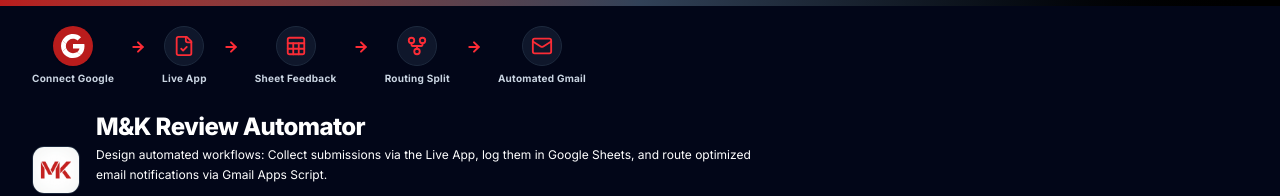
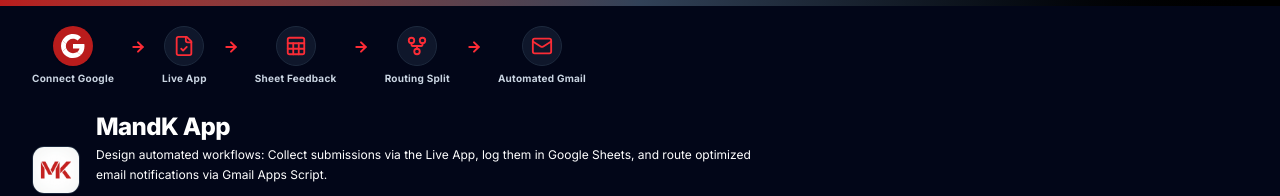
Before and after one commit to orangesnowman/M-K, a React (Vite) app: page / in a window 1280 px wide. Shown: the top 196 px of the page. Built offline with nearby package versions, Linux system fonts and the light colour scheme; no server answers.

Commit message:
refactor: rename project to MandK App and expose authError

```diff
--- a/metadata.json
+++ b/metadata.json
@@ -1,5 +1,5 @@
 {
-  "name": "M&K Review Automator",
+  "name": "MandK App",
   "description": "An intelligent feedback collection and automated review drafting portal for M&K. It features targeted 1-3 sentence AI comment refinement, mandatory feedback validation, Google Sheets recording, and automatic CC-routed Gmail dispatch.",
   "requestFramePermissions": [],
   "majorCapabilities": ["MAJOR_CAPABILITY_SERVER_SIDE_GEMINI_API"]
--- a/src/App.tsx
+++ b/src/App.tsx
@@ -391,7 +391,7 @@
                   />
                   <div>
                     <h1 className="text-xl sm:text-2xl font-black text-white tracking-tight leading-none">
-                      M&K Review Automator
+                      MandK App
                     </h1>
                     <p className="text-xs text-white mt-1.5 max-w-2xl leading-relaxed">
                       Design automated workflows: Collect submissions via the Live App, log them in Google Sheets, and route optimized email notifications via Gmail Apps Script.
@@ -529,6 +529,7 @@
               user={user}
               onLogout={handleLogout}
               isLivePreview={getPublishedState()}
+              authError={authError}
             />
           )}
         </div>
--- a/src/components/AppsScriptViewer.tsx
+++ b/src/components/AppsScriptViewer.tsx
@@ -15,7 +15,7 @@
  * Google Apps Script to automate customer feedback email routing.
  * Attached to the Google Sheet receiving Google Form submissions.
  *
- * Designed by M&K Review Automator Workspace Expert.
+ * Designed by MandK App Workspace Expert.
  *
  * @param {Object} e - The form submission trigger event object.
  */
--- a/src/components/PipelineSandbox.tsx
+++ b/src/components/PipelineSandbox.tsx
@@ -66,6 +66,7 @@
   user?: any;
   onLogout?: () => void;
   isLivePreview?: boolean;
+  authError?: string | null;
 }
 
 export default function PipelineSandbox({
@@ -76,7 +77,8 @@
   isLoggingIn,
   user,
   onLogout,
-  isLivePreview = false
+  isLivePreview = false,
+  authError
 }: PipelineSandboxProps) {
   const isCurrentlyPublished = isLivePreview || isPublished();
 
@@ -522,8 +524,7 @@
               )}
 
               <div className="space-y-4">
-              {!isCurrentlyPublished && (
-                user ? (
+              {user ? (
                 /* Google reviewer identity badge card */
                 <div className="p-3.5 bg-slate-50 border border-slate-100 rounded-xl flex items-center justify-between gap-3 shadow-xs" id="review-identity-card">
                   <div className="flex items-center gap-3">
@@ -576,8 +577,12 @@
                       </button>
                     </div>
                   )}
+                  {authError && (
+                    <div className="p-3 bg-red-50 border border-red-100 text-red-700 text-xs font-semibold rounded-xl leading-relaxed mt-2" id="sandbox-auth-error">
+                      ⚠️ {authError}
+                    </div>
+                  )}
                 </>
-                )
               )}
 
               <div>
@@ -766,7 +771,7 @@
           </div>
           )}
 
-          {!isCurrentlyPublished && feedbackError && (
+          {feedbackError && (
             <div className="p-4 bg-rose-50 border border-rose-100 text-rose-800 rounded-xl text-xs space-y-2">
               <div className="flex items-center gap-2">
                 <AlertOctagon className="w-4.5 h-4.5 shrink-0 text-red-600" />
```
Lines whose indentation alone changed are shown as unchanged.
